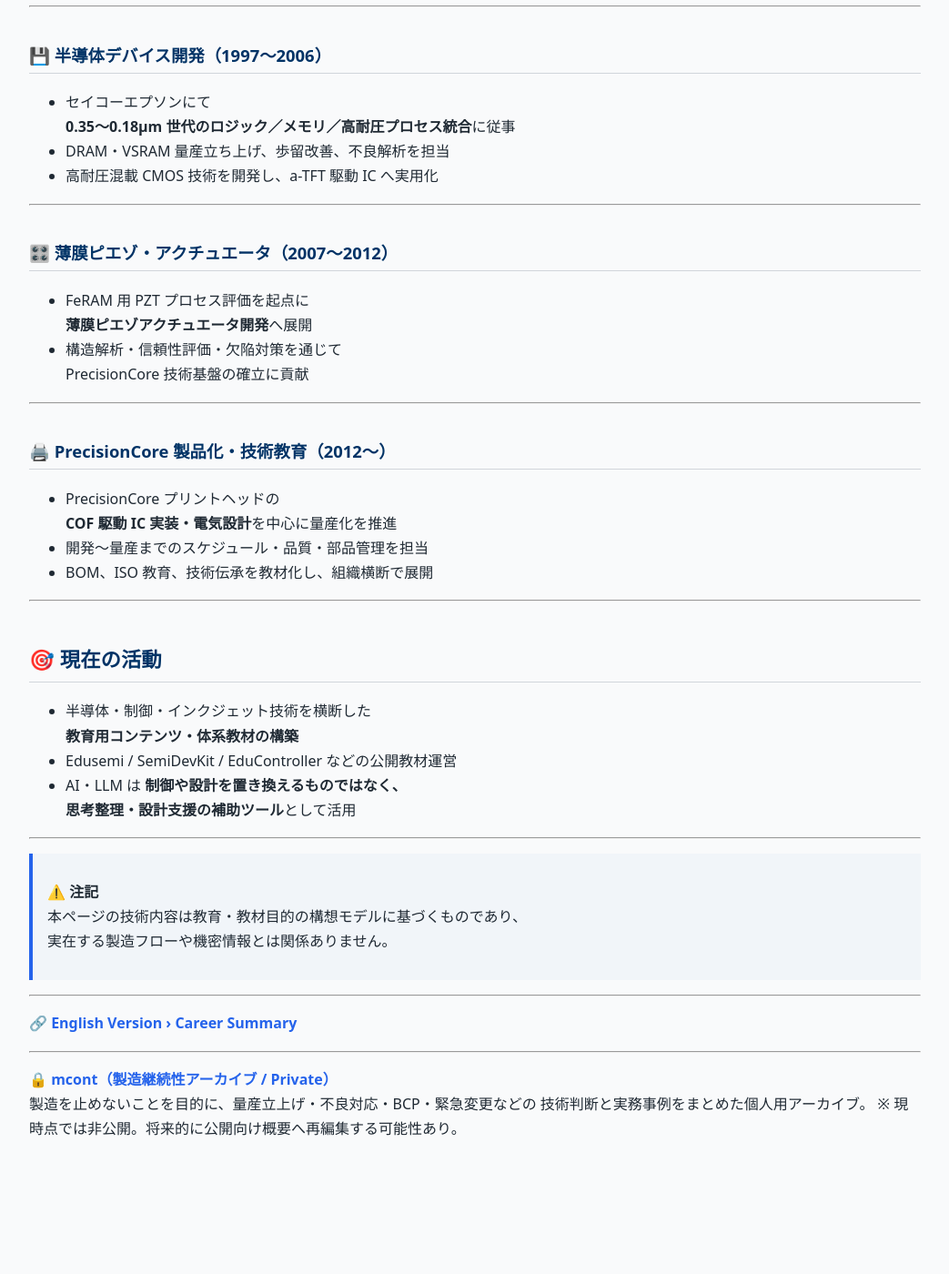
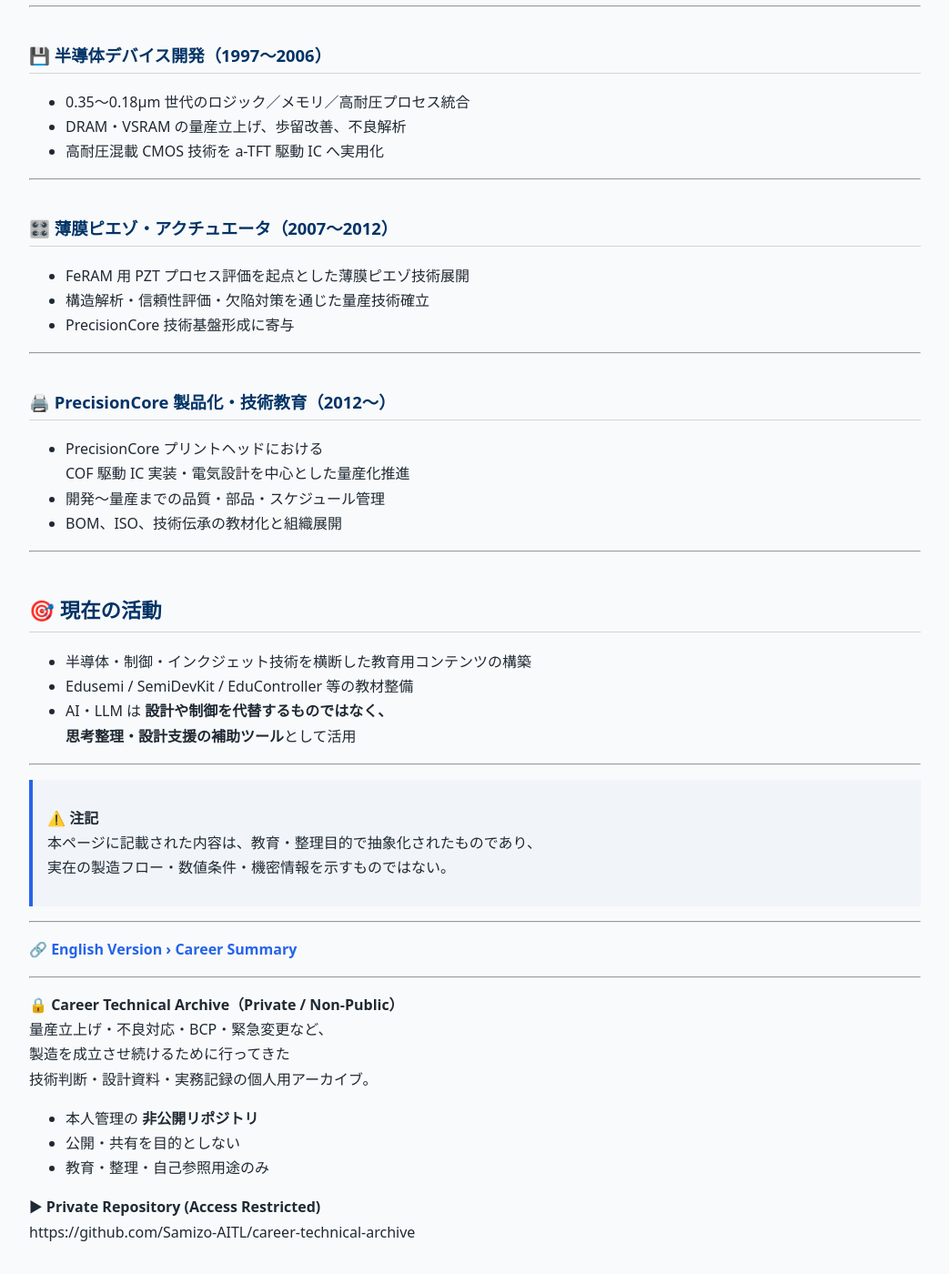
Before and after one commit to Samizo-AITL/Samizo-AITL.github.io, a Jekyll site: the page built from about/career-summary/index.md, in a window 1280 px wide and 1400 px high, scrolled down 617 px. Shown: the whole window at 91% size, without its empty margins (118-1161 px from the left). Built offline with Jekyll 4.4.1, drawn with Linux system fonts in a browser that asks for light colours; before the commit the page ends 1903 px from its top, so only the background shows below that; some of the changed text lies outside the part shown.

Commit message:
Update index.md

```diff
--- a/about/career-summary/index.md
+++ b/about/career-summary/index.md
@@ -6,61 +6,58 @@
 
 # 🛠️ Career Summary
 
-三溝真一は、
-**制御理論・電磁界解析**を出発点に、
-**半導体デバイス開発、薄膜ピエゾアクチュエータ、産業用インクジェット製品化**を経て、
-現在はそれらを**教育・体系化**へ接続する活動を行っています。
+本ページは、
+**制御理論・電磁界解析を起点とし、半導体・MEMS・産業用インクジェット製品化へと展開してきた技術キャリア**
+を要約したものである。
 
-一貫している軸は、
-**「物理を理解し、仕組みに落とし、再利用可能な形で整理する」**ことです。
+扱ってきた分野は多岐にわたるが、一貫している軸は
+**「物理を理解し、仕組みに落とし、再利用可能な形で整理すること」**
+にある。
 
 ---
 
 ## 📘 キャリア概要（要約）
 
 ### ⚡ 制御・電磁界解析（〜1997）
-- MATLAB/Simulink を用いた制御設計
+- MATLAB / Simulink を用いた制御設計
 - 大学院にて電磁界解析に従事
 - 薄膜磁性体・オンチップ受動素子の解析を経験
 
 ---
 
 ### 💾 半導体デバイス開発（1997〜2006）
-- セイコーエプソンにて
-  **0.35〜0.18µm 世代のロジック／メモリ／高耐圧プロセス統合**に従事
-- DRAM・VSRAM 量産立ち上げ、歩留改善、不良解析を担当
-- 高耐圧混載 CMOS 技術を開発し、a-TFT 駆動 IC へ実用化
+- 0.35〜0.18µm 世代のロジック／メモリ／高耐圧プロセス統合
+- DRAM・VSRAM の量産立上げ、歩留改善、不良解析
+- 高耐圧混載 CMOS 技術を a-TFT 駆動 IC へ実用化
 
 ---
 
 ### 🎛️ 薄膜ピエゾ・アクチュエータ（2007〜2012）
-- FeRAM 用 PZT プロセス評価を起点に
-  **薄膜ピエゾアクチュエータ開発**へ展開
-- 構造解析・信頼性評価・欠陥対策を通じて
-  PrecisionCore 技術基盤の確立に貢献
+- FeRAM 用 PZT プロセス評価を起点とした薄膜ピエゾ技術展開
+- 構造解析・信頼性評価・欠陥対策を通じた量産技術確立
+- PrecisionCore 技術基盤形成に寄与
 
 ---
 
 ### 🖨️ PrecisionCore 製品化・技術教育（2012〜）
-- PrecisionCore プリントヘッドの
-  **COF 駆動 IC 実装・電気設計**を中心に量産化を推進
-- 開発〜量産までのスケジュール・品質・部品管理を担当
-- BOM、ISO 教育、技術伝承を教材化し、組織横断で展開
+- PrecisionCore プリントヘッドにおける
+  COF 駆動 IC 実装・電気設計を中心とした量産化推進
+- 開発〜量産までの品質・部品・スケジュール管理
+- BOM、ISO、技術伝承の教材化と組織展開
 
 ---
 
 ## 🎯 現在の活動
-- 半導体・制御・インクジェット技術を横断した
-  **教育用コンテンツ・体系教材の構築**
-- Edusemi / SemiDevKit / EduController などの公開教材運営
-- AI・LLM は **制御や設計を置き換えるものではなく、
+- 半導体・制御・インクジェット技術を横断した教育用コンテンツの構築
+- Edusemi / SemiDevKit / EduController 等の教材整備
+- AI・LLM は **設計や制御を代替するものではなく、
   思考整理・設計支援の補助ツール**として活用
 
 ---
 
 > ⚠️ **注記**
-> 本ページの技術内容は教育・教材目的の構想モデルに基づくものであり、
-> 実在する製造フローや機密情報とは関係ありません。
+> 本ページに記載された内容は、教育・整理目的で抽象化されたものであり、
+> 実在の製造フロー・数値条件・機密情報を示すものではない。
 
 ---
 
@@ -68,7 +65,14 @@
 
 ---
 
-**🔒 [mcont（製造継続性アーカイブ / Private）](https://github.com/Samizo-AITL/mcont)**
-製造を止めないことを目的に、量産立上げ・不良対応・BCP・緊急変更などの
-技術判断と実務事例をまとめた個人用アーカイブ。
-※ 現時点では非公開。将来的に公開向け概要へ再編集する可能性あり。
+**🔒 Career Technical Archive（Private / Non-Public）**
+量産立上げ・不良対応・BCP・緊急変更など、
+製造を成立させ続けるために行ってきた
+技術判断・設計資料・実務記録の個人用アーカイブ。
+
+- 本人管理の **非公開リポジトリ**
+- 公開・共有を目的としない
+- 教育・整理・自己参照用途のみ
+
+▶︎ **Private Repository (Access Restricted)**
+https://github.com/Samizo-AITL/career-technical-archive
```
